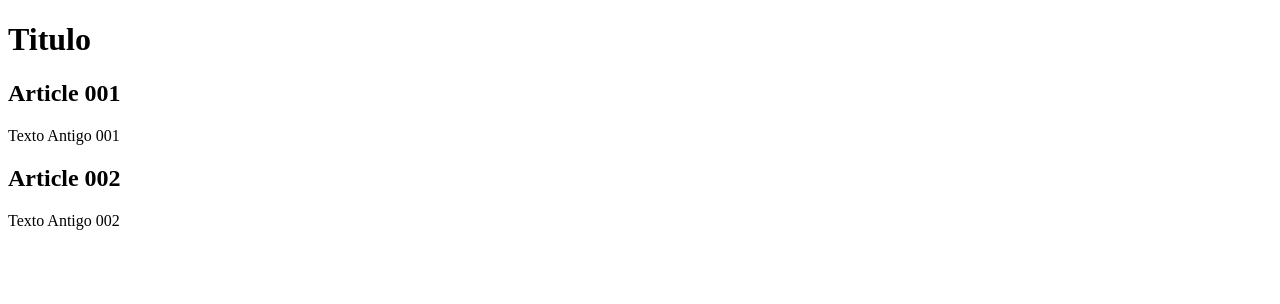
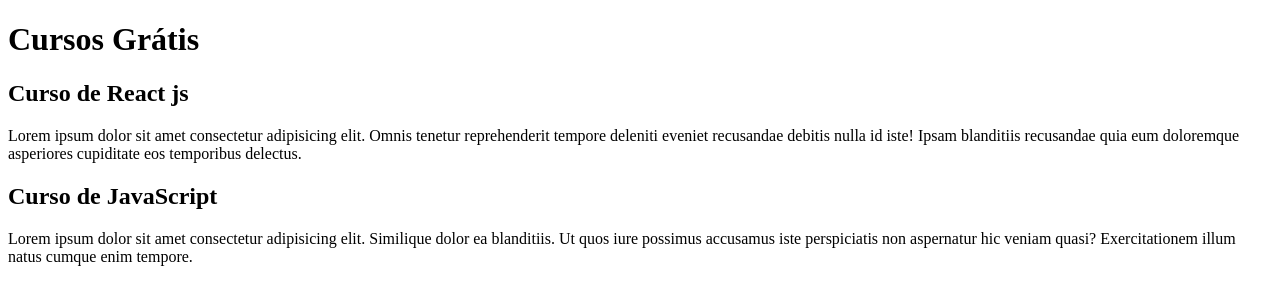
Before and after one commit to Hashtag-igor/git-github, a plain HTML site: page index.html in a window 1280 px wide. Drawn offline with Linux system fonts and the light colour scheme.

Commit message:
I started to write a content

```diff
--- a/index.html
+++ b/index.html
@@ -9,15 +9,15 @@
 <body>
     <main>
         <header>
-            <h1>Titulo</h1>
+            <h1>Cursos Grátis</h1>
         </header>
         <article>
-            <h2>Article 001</h2>
-            <p>Texto Antigo 001</p>
+            <h2>Curso de React js</h2>
+            <p>Lorem ipsum dolor sit amet consectetur adipisicing elit. Omnis tenetur reprehenderit tempore deleniti eveniet recusandae debitis nulla id iste! Ipsam blanditiis recusandae quia eum doloremque asperiores cupiditate eos temporibus delectus.</p>
         </article>
         <article>
-            <h2>Article 002</h2>
-            <p>Texto Antigo 002</p>
+            <h2>Curso de JavaScript</h2>
+            <p>Lorem ipsum dolor sit amet consectetur adipisicing elit. Similique dolor ea blanditiis. Ut quos iure possimus accusamus iste perspiciatis non aspernatur hic veniam quasi? Exercitationem illum natus cumque enim tempore.</p>
         </article>
     </main>
 </body>
```
